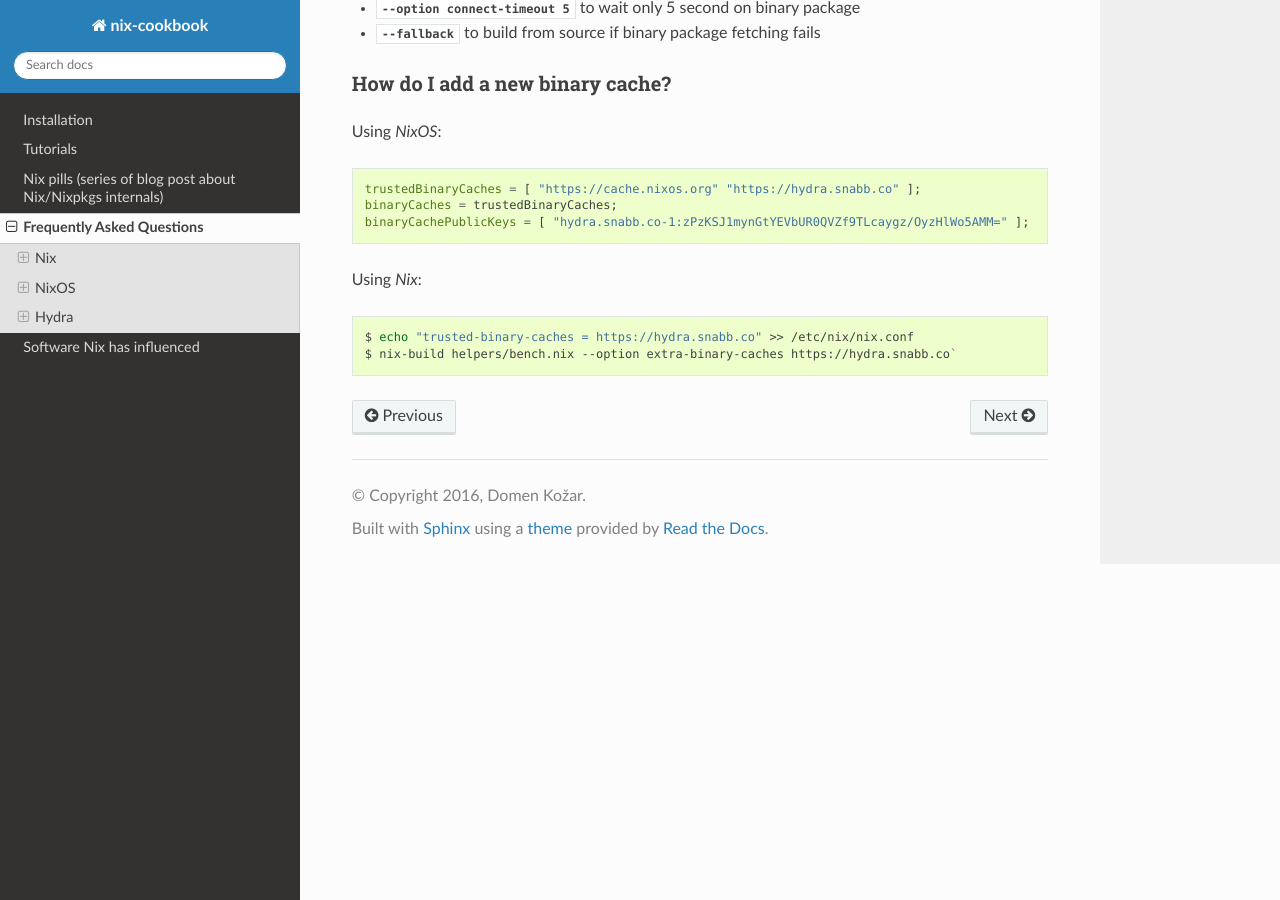
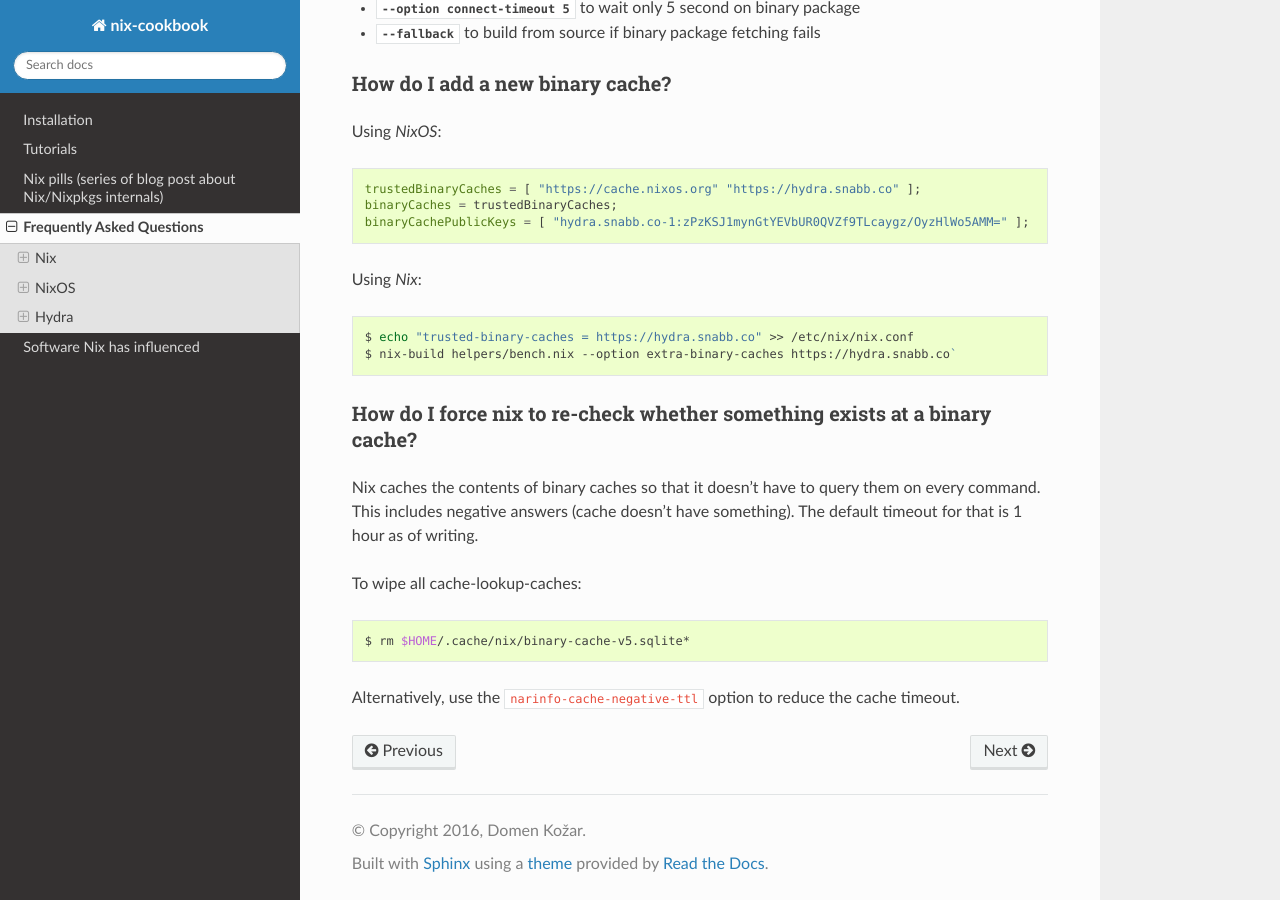
Before and after one commit to NixOS/nix.dev, a Sphinx documentation site: the page built from source/faq.rst, in a window 1280 px wide and 900 px high, scrolled down 3914 px. Built offline with Sphinx 7.4.7 and the Read the Docs theme 2.0.0, drawn with Linux system fonts in a browser that asks for light colours.

Commit message:
FAQ: Re-checking binary caches

```diff
--- a/source/faq.rst
+++ b/source/faq.rst
@@ -214,3 +214,20 @@ Using `Nix`:
 
     $ echo "trusted-binary-caches = https://hydra.snabb.co" >> /etc/nix/nix.conf
     $ nix-build helpers/bench.nix --option extra-binary-caches https://hydra.snabb.co`
+
+
+How do I force nix to re-check whether something exists at a binary cache?
+--------------------------------------------------------------------------
+
+Nix caches the contents of binary caches so that it doesn't have to query them
+on every command. This includes negative answers (cache doesn't have something).
+The default timeout for that is 1 hour as of writing.
+
+To wipe all cache-lookup-caches:
+
+.. code-block:: bash
+
+    $ rm $HOME/.cache/nix/binary-cache-v5.sqlite*
+
+Alternatively, use the ``narinfo-cache-negative-ttl`` option to reduce the
+cache timeout.
```
